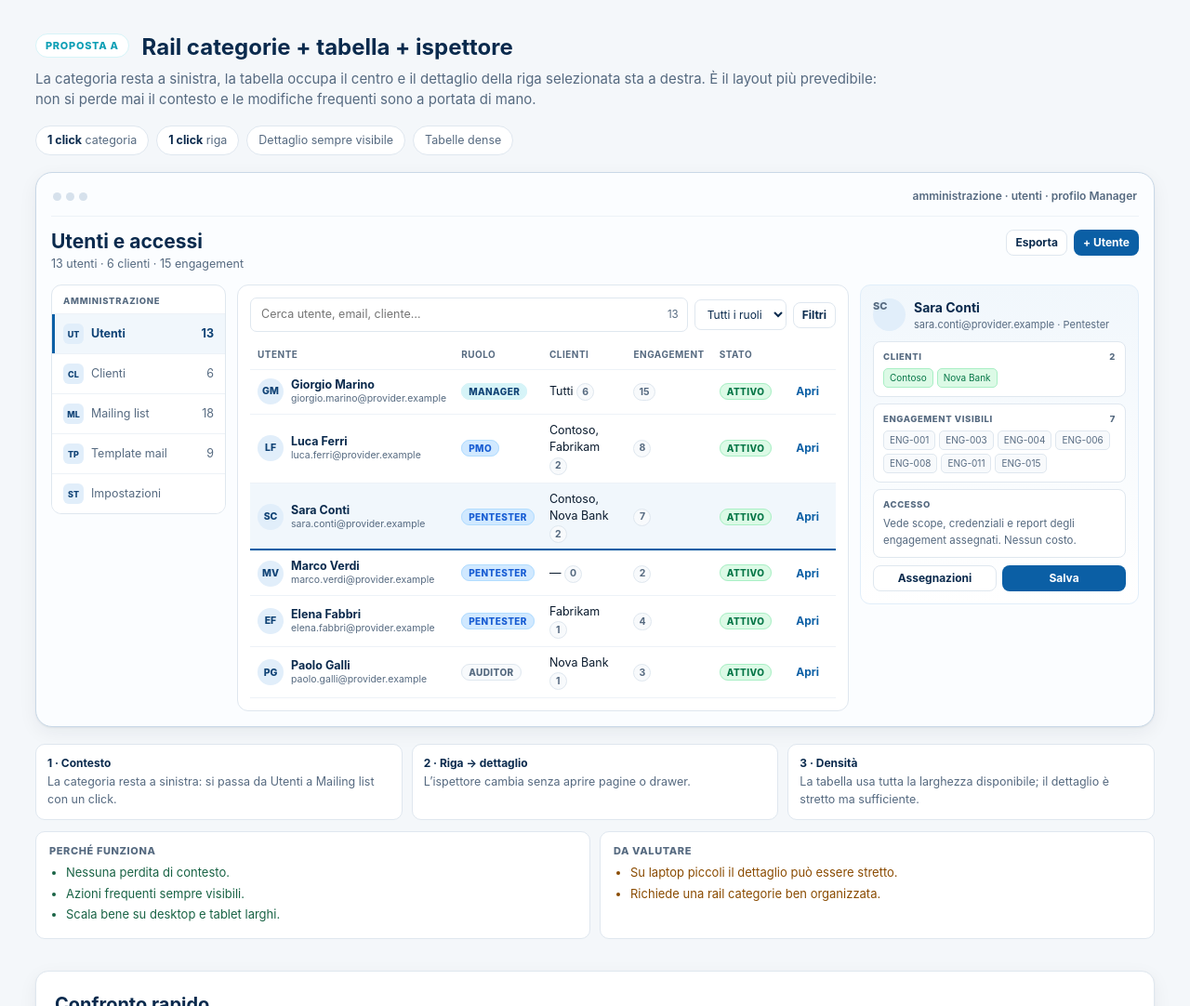
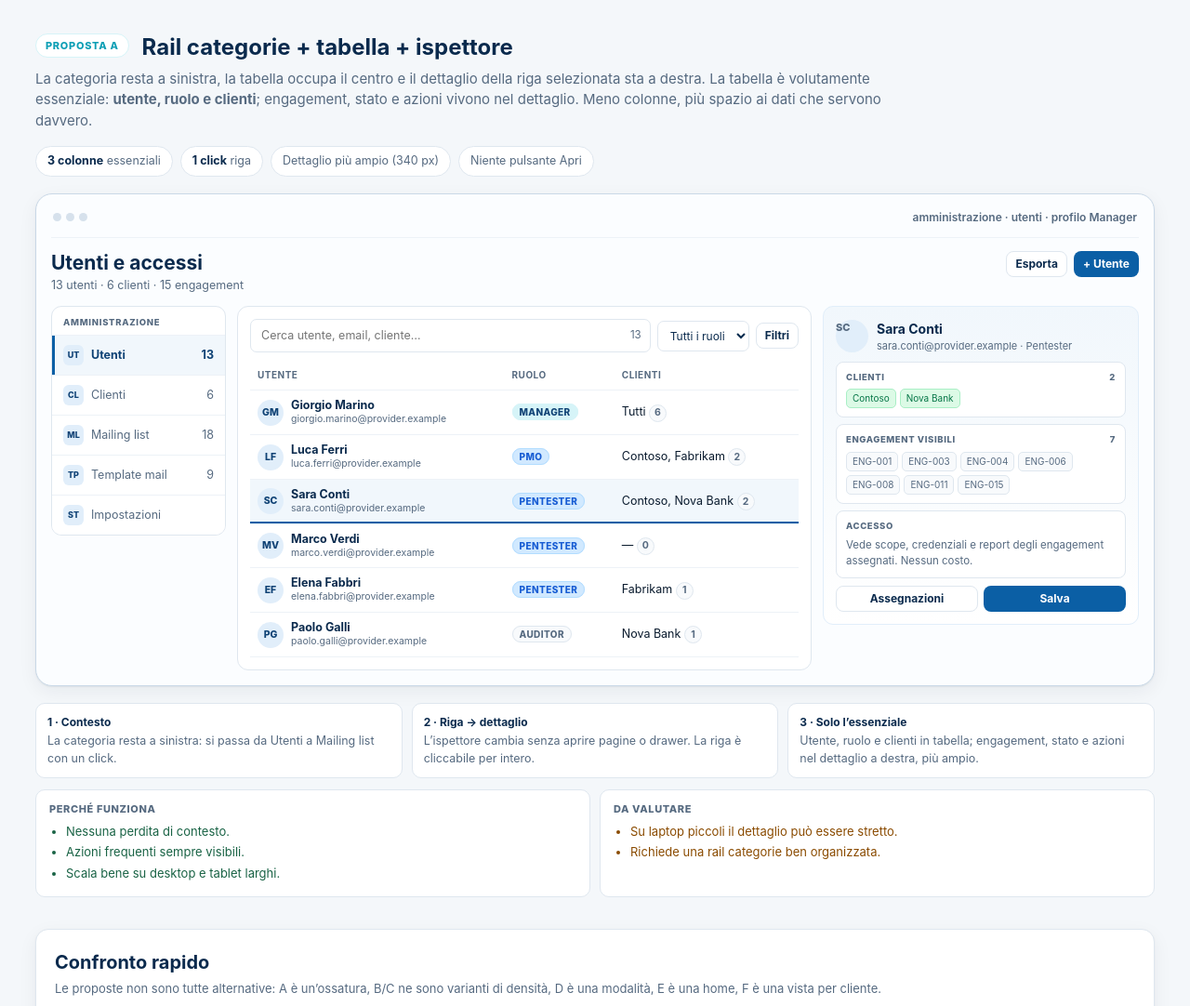
Before and after one commit to nemesis7331/EngagementPortal, a plain HTML site: page EngagementPortal.Web/wwwroot/admin-layout-proposals.html in a window 1280 px wide. Shown: the part 600-1682 px from the top of the page at 93% size. Drawn offline with Linux system fonts and the light colour scheme.

Commit message:
docs: variante A amministrazione con tabella essenziale e dettaglio ampio
- Rimosse colonne Engagement, Stato e pulsante Apri
- Riga cliccabile per intero
- Ispettore portato a 340 px per più spazio ai dettagli

```diff
--- a/EngagementPortal.Web/wwwroot/admin-layout-proposals.html
+++ b/EngagementPortal.Web/wwwroot/admin-layout-proposals.html
@@ -81,13 +81,14 @@ th,td{text-align:left;padding:8px 8px;border-bottom:1px solid var(--line-soft);v
 th{font-size:10px;text-transform:uppercase;letter-spacing:.5px;color:var(--muted)}
 td b{color:var(--brand-900)}
 tr.sel td{background:var(--brand-50);box-shadow:inset 0 -2px 0 var(--brand-600)}
+tr[data-user]{cursor:pointer}
 tr.hover:hover td{background:var(--surface-2)}
 .user{display:flex;align-items:center;gap:8px;min-width:0}
 .user .nm{display:block;font-size:12.5px;font-weight:650;color:var(--brand-900);line-height:1.2}
 .user .em{display:block;font-size:10.5px;color:var(--muted);overflow:hidden;text-overflow:ellipsis;white-space:nowrap}
 .cntpill{display:inline-grid;place-items:center;min-width:19px;height:19px;padding:0 5px;border-radius:999px;background:var(--surface-2);border:1px solid var(--line);font-size:10.5px;color:var(--muted);font-weight:700}
 /* A rail */
-.admin-grid{display:grid;grid-template-columns:188px minmax(0,1fr) 300px;gap:12px;align-items:start}
+.admin-grid{display:grid;grid-template-columns:188px minmax(0,1fr) 340px;gap:12px;align-items:start}
 .rail{border:1px solid var(--line);border-radius:11px;background:#fff;overflow:hidden}
 .rail .rh{padding:10px 12px 6px;font-size:9.5px;letter-spacing:.7px;text-transform:uppercase;color:var(--muted);font-weight:800;border-bottom:1px solid var(--line-soft)}
 .rail button{display:flex;align-items:center;gap:8px;width:100%;border:0;border-bottom:1px solid var(--line-soft);background:#fff;padding:10px 12px;text-align:left;color:var(--muted);font-size:12.5px}
@@ -177,7 +178,8 @@ tr.hover:hover td{background:var(--surface-2)}
 .next ul{margin:8px 0 0;padding-left:18px;color:var(--muted);font-size:13px}
 .toast{position:fixed;right:24px;bottom:24px;background:var(--brand-900);color:#fff;padding:11px 16px;border-radius:10px;font-size:13px;box-shadow:var(--shadow-lg);opacity:0;transform:translateY(8px);transition:.2s;pointer-events:none;z-index:100}
 .toast.show{opacity:1;transform:translateY(0)}
-@media(max-width:1100px){.admin-grid{grid-template-columns:170px minmax(0,1fr)}.admin-grid .inspector{grid-column:1/-1}.hub{grid-template-columns:1fr 1fr}}
+@media(max-width:1100px){.hub{grid-template-columns:1fr 1fr}}
+@media(max-width:960px){.admin-grid{grid-template-columns:170px minmax(0,1fr)}.admin-grid .inspector{grid-column:1/-1}}
 @media(max-width:920px){.split{grid-template-columns:1fr}.drawer{width:340px}.principles{grid-template-columns:1fr 1fr}}
 @media(max-width:760px){.wrap{padding:20px 12px 70px}.admin-grid{grid-template-columns:1fr}.rail{display:flex;overflow:auto}.rail .rh{display:none}.rail button{min-width:130px;border-bottom:0;border-right:1px solid var(--line-soft)}.drawer{width:100%;border-radius:17px}.hub{grid-template-columns:1fr}.callouts{grid-template-columns:1fr}.proscons{grid-template-columns:1fr}.principles{grid-template-columns:1fr}}
 </style>
@@ -220,8 +222,8 @@ tr.hover:hover td{background:var(--surface-2)}
   <!-- A -->
   <section class="proposal active" id="p-a">
     <div class="prop-head"><span class="tag">Proposta A</span><h2>Rail categorie + tabella + ispettore</h2></div>
-    <p class="prop-desc">La categoria resta a sinistra, la tabella occupa il centro e il dettaglio della riga selezionata sta a destra. È il layout più prevedibile: non si perde mai il contesto e le modifiche frequenti sono a portata di mano.</p>
-    <div class="metrics"><span class="metric"><b>1 click</b> categoria</span><span class="metric"><b>1 click</b> riga</span><span class="metric">Dettaglio sempre visibile</span><span class="metric">Tabelle dense</span></div>
+    <p class="prop-desc">La categoria resta a sinistra, la tabella occupa il centro e il dettaglio della riga selezionata sta a destra. La tabella è volutamente essenziale: <b>utente, ruolo e clienti</b>; engagement, stato e azioni vivono nel dettaglio. Meno colonne, più spazio ai dati che servono davvero.</p>
+    <div class="metrics"><span class="metric"><b>3 colonne</b> essenziali</span><span class="metric"><b>1 click</b> riga</span><span class="metric">Dettaglio più ampio (340 px)</span><span class="metric">Niente pulsante Apri</span></div>
     <div class="mock">
       <div class="mockbar"><span class="dots"><i></i><i></i><i></i></span><span class="name">amministrazione · utenti · profilo Manager</span></div>
       <div class="pagehead"><div class="t"><h3>Utenti e accessi</h3><p class="sub">13 utenti · 6 clienti · 15 engagement</p></div><div class="actions"><button class="btn sec sm" data-toast="Esporta CSV (demo)">Esporta</button><button class="btn pri sm" data-toast="Nuovo utente (demo)">+ Utente</button></div></div>
@@ -237,14 +239,14 @@ tr.hover:hover td{background:var(--surface-2)}
         <div class="card2">
           <div class="toolbar"><div class="searchbox"><input placeholder="Cerca utente, email, cliente…" aria-label="Cerca utenti"><span class="tiny">13</span></div><select aria-label="Ruolo"><option>Tutti i ruoli</option><option>Manager</option><option>PMO</option><option>Pentester</option><option>Auditor</option></select><button class="btn sec sm" data-toast="Filtri (demo)">Filtri</button></div>
           <table>
-            <thead><tr><th>Utente</th><th>Ruolo</th><th>Clienti</th><th>Engagement</th><th>Stato</th><th></th></tr></thead>
+            <thead><tr><th>Utente</th><th>Ruolo</th><th>Clienti</th></tr></thead>
             <tbody>
-              <tr class="hover" data-user="gm"><td><div class="user"><span class="avatar">GM</span><span><span class="nm">Giorgio Marino</span><span class="em">giorgio.marino@provider.example</span></span></div></td><td><span class="badge mgr">Manager</span></td><td>Tutti <span class="cntpill">6</span></td><td><span class="cntpill">15</span></td><td><span class="badge ok">Attivo</span></td><td><button class="btn ghost sm">Apri</button></td></tr>
-              <tr class="hover" data-user="lf"><td><div class="user"><span class="avatar">LF</span><span><span class="nm">Luca Ferri</span><span class="em">luca.ferri@provider.example</span></span></div></td><td><span class="badge int">PMO</span></td><td>Contoso, Fabrikam <span class="cntpill">2</span></td><td><span class="cntpill">8</span></td><td><span class="badge ok">Attivo</span></td><td><button class="btn ghost sm">Apri</button></td></tr>
-              <tr class="hover sel" data-user="sc"><td><div class="user"><span class="avatar">SC</span><span><span class="nm">Sara Conti</span><span class="em">sara.conti@provider.example</span></span></div></td><td><span class="badge int">Pentester</span></td><td>Contoso, Nova Bank <span class="cntpill">2</span></td><td><span class="cntpill">7</span></td><td><span class="badge ok">Attivo</span></td><td><button class="btn ghost sm">Apri</button></td></tr>
-              <tr class="hover" data-user="mv"><td><div class="user"><span class="avatar">MV</span><span><span class="nm">Marco Verdi</span><span class="em">marco.verdi@provider.example</span></span></div></td><td><span class="badge int">Pentester</span></td><td>— <span class="cntpill">0</span></td><td><span class="cntpill">2</span></td><td><span class="badge ok">Attivo</span></td><td><button class="btn ghost sm">Apri</button></td></tr>
-              <tr class="hover" data-user="ef"><td><div class="user"><span class="avatar">EF</span><span><span class="nm">Elena Fabbri</span><span class="em">elena.fabbri@provider.example</span></span></div></td><td><span class="badge int">Pentester</span></td><td>Fabrikam <span class="cntpill">1</span></td><td><span class="cntpill">4</span></td><td><span class="badge ok">Attivo</span></td><td><button class="btn ghost sm">Apri</button></td></tr>
-              <tr class="hover" data-user="pg"><td><div class="user"><span class="avatar">PG</span><span><span class="nm">Paolo Galli</span><span class="em">paolo.galli@provider.example</span></span></div></td><td><span class="badge">Auditor</span></td><td>Nova Bank <span class="cntpill">1</span></td><td><span class="cntpill">3</span></td><td><span class="badge ok">Attivo</span></td><td><button class="btn ghost sm">Apri</button></td></tr>
+              <tr class="hover" data-user="gm"><td><div class="user"><span class="avatar">GM</span><span><span class="nm">Giorgio Marino</span><span class="em">giorgio.marino@provider.example</span></span></div></td><td><span class="badge mgr">Manager</span></td><td>Tutti <span class="cntpill">6</span></td></tr>
+              <tr class="hover" data-user="lf"><td><div class="user"><span class="avatar">LF</span><span><span class="nm">Luca Ferri</span><span class="em">luca.ferri@provider.example</span></span></div></td><td><span class="badge int">PMO</span></td><td>Contoso, Fabrikam <span class="cntpill">2</span></td></tr>
+              <tr class="hover sel" data-user="sc"><td><div class="user"><span class="avatar">SC</span><span><span class="nm">Sara Conti</span><span class="em">sara.conti@provider.example</span></span></div></td><td><span class="badge int">Pentester</span></td><td>Contoso, Nova Bank <span class="cntpill">2</span></td></tr>
+              <tr class="hover" data-user="mv"><td><div class="user"><span class="avatar">MV</span><span><span class="nm">Marco Verdi</span><span class="em">marco.verdi@provider.example</span></span></div></td><td><span class="badge int">Pentester</span></td><td>— <span class="cntpill">0</span></td></tr>
+              <tr class="hover" data-user="ef"><td><div class="user"><span class="avatar">EF</span><span><span class="nm">Elena Fabbri</span><span class="em">elena.fabbri@provider.example</span></span></div></td><td><span class="badge int">Pentester</span></td><td>Fabrikam <span class="cntpill">1</span></td></tr>
+              <tr class="hover" data-user="pg"><td><div class="user"><span class="avatar">PG</span><span><span class="nm">Paolo Galli</span><span class="em">paolo.galli@provider.example</span></span></div></td><td><span class="badge">Auditor</span></td><td>Nova Bank <span class="cntpill">1</span></td></tr>
             </tbody>
           </table>
         </div>
@@ -257,7 +259,7 @@ tr.hover:hover td{background:var(--surface-2)}
         </aside>
       </div>
     </div>
-    <div class="callouts"><div class="callout"><b>1 · Contesto</b>La categoria resta a sinistra: si passa da Utenti a Mailing list con un click.</div><div class="callout"><b>2 · Riga → dettaglio</b>L’ispettore cambia senza aprire pagine o drawer.</div><div class="callout"><b>3 · Densità</b>La tabella usa tutta la larghezza disponibile; il dettaglio è stretto ma sufficiente.</div></div>
+    <div class="callouts"><div class="callout"><b>1 · Contesto</b>La categoria resta a sinistra: si passa da Utenti a Mailing list con un click.</div><div class="callout"><b>2 · Riga → dettaglio</b>L’ispettore cambia senza aprire pagine o drawer. La riga è cliccabile per intero.</div><div class="callout"><b>3 · Solo l’essenziale</b>Utente, ruolo e clienti in tabella; engagement, stato e azioni nel dettaglio a destra, più ampio.</div></div>
     <div class="proscons"><div class="pc good"><h5>Perché funziona</h5><ul><li>Nessuna perdita di contesto.</li><li>Azioni frequenti sempre visibili.</li><li>Scala bene su desktop e tablet larghi.</li></ul></div><div class="pc bad"><h5>Da valutare</h5><ul><li>Su laptop piccoli il dettaglio può essere stretto.</li><li>Richiede una rail categorie ben organizzata.</li></ul></div></div>
   </section>
 
```
